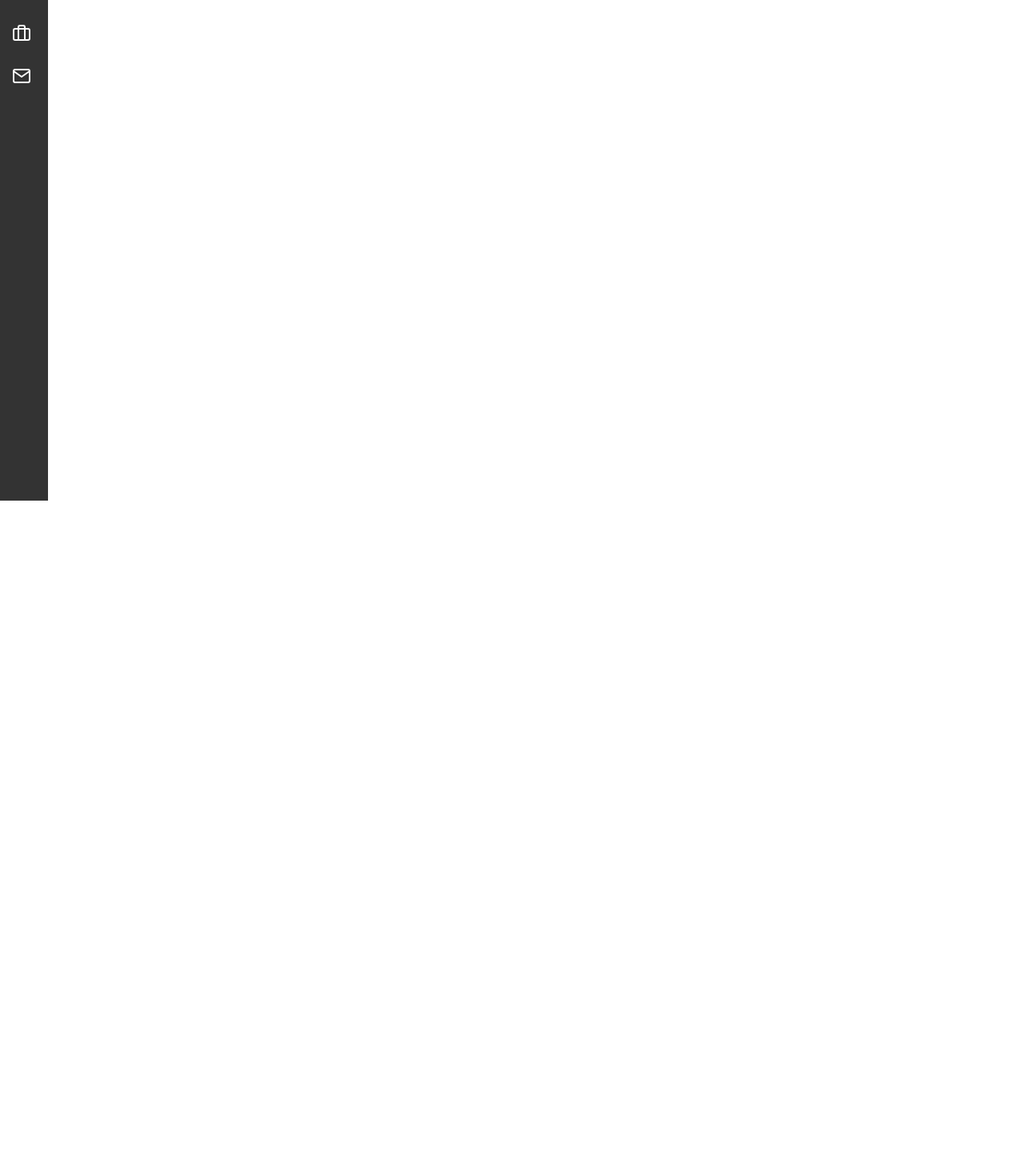
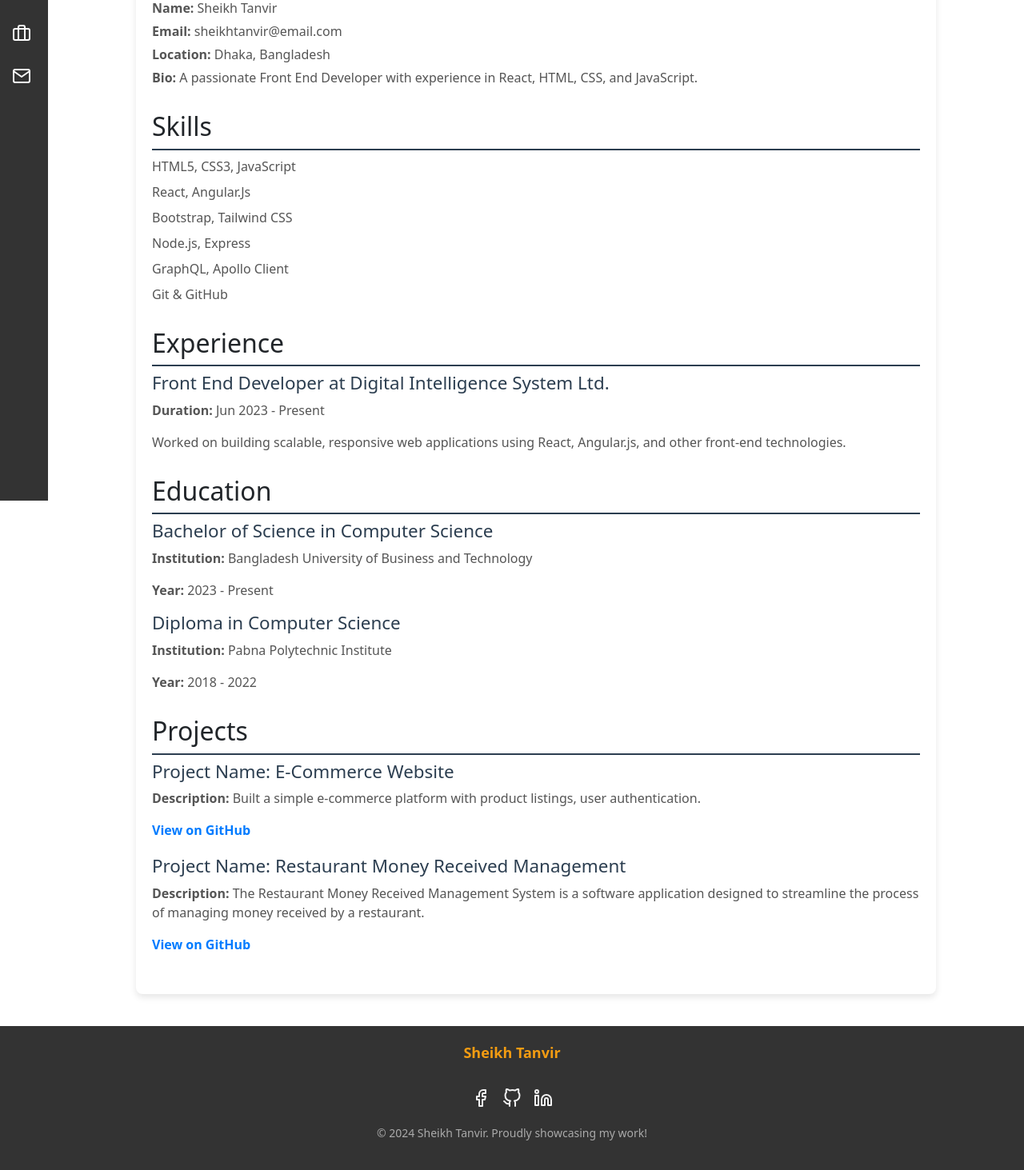
Before and after one commit to sktanvircse/Dashboard, a React (Create React App) app: page /dashboard in a window 1280 px wide. Shown: the part 174-1637 px from the top of the page at 80% size. Before the commit the page ends 800 px from the top, so only its background shows below. Built offline with nearby package versions, Linux system fonts and the light colour scheme.

Commit message:
dashboard

```diff
--- a/package.json
+++ b/package.json
@@ -10,6 +10,7 @@
     "antd": "^5.21.4",
     "axios": "^1.7.7",
     "bootstrap": "^5.3.3",
+    "chart.js": "^4.4.6",
     "formik": "^2.4.6",
     "jquery": "^3.7.1",
     "jquery-ui": "^1.14.0",
@@ -17,6 +18,7 @@
     "moment-timezone": "^0.5.46",
     "react": "^18.3.1",
     "react-bootstrap": "^2.10.5",
+    "react-chartjs-2": "^5.2.0",
     "react-dom": "^18.3.1",
     "react-feather": "^2.0.10",
     "react-icons": "^5.3.0",
--- a/src/styles/_custom.scss
+++ b/src/styles/_custom.scss
@@ -47,12 +47,13 @@
   transition: margin-left 0.3s ease;
 }
 
+//Navbar
+
 /* Main content shift when sidebar is open */
 .sidebar-open .main-content {
   margin-left: 250px; /* Matches the sidebar's open width */
   transition: margin-left 0.3s ease;
 }
-
 /* Basic sidebar styling */
 .sidebar {
   position: fixed;
@@ -67,19 +68,16 @@
   overflow: hidden; /* Hide content when closed */
   z-index: 1000;
 }
-
 /* Open state for sidebar */
 .sidebar.open {
   width: 250px; /* Opened width */
 }
-
 /* Sidebar links */
 .sidebar ul {
   list-style-type: none;
   padding: 0;
   margin: 20px 0 0;
 }
-
 .sidebar ul li {
   padding: 15px;
   display: flex;
@@ -88,23 +86,19 @@
   cursor: pointer;
   transition: background-color 0.3s ease, color 0.3s ease;
 }
-
 .sidebar ul li:hover {
   background-color: #555;
   color: #ddd;
 }
-
 /* Sidebar item text visibility */
 .sidebar ul li span {
   display: none; /* Hidden by default */
   font-size: 1rem;
   white-space: nowrap;
 }
-
 .sidebar.open ul li span {
   display: inline; /* Shown when sidebar is open */
 }
-
 /* Toggle button */
 .toggle-button {
   position: absolute;
@@ -125,49 +119,244 @@
   transition: transform 0.3s ease, background-color 0.3s ease;
   z-index: 1200;
 }
-
 .toggle-button:hover {
   background-color: #555;
   color: #ddd;
 }
-
 /* Hover effect on toggle button */
 .toggle-button:hover {
   background-color: #fff;
   color: #333;
 }
-
 /* Responsive adjustments */
 @media screen and (max-width: 768px) {
   .sidebar {
     width: 50px; /* Smaller width for smaller screens */
   }
-
   .sidebar.open {
     width: 200px; /* Reduced open width */
   }
-
   .toggle-button {
     right: -15px; /* Adjust toggle button position */
   }
 }
-
 @media screen and (max-width: 480px) {
   .sidebar {
     width: 40px; /* Minimal width for very small screens */
   }
-
   .sidebar.open {
     width: 180px; /* Minimal open width */
   }
-
   .sidebar ul li {
     padding: 10px; /* Adjust padding */
   }
-
   .toggle-button {
     right: -10px; /* Adjust toggle button position */
     width: 35px;
     height: 35px;
   }
 }
+
+
+//Footer
+/* Footer Container */
+.simple-footer {
+  background-color: #333;
+  color: #f1f1f1;
+  padding: 20px 15px;
+  text-align: center;
+}
+.footer-container {
+  display: flex;
+  flex-direction: column;
+  align-items: center;
+  gap: 10px;
+}
+/* Name Styling */
+.footer-name {
+  font-size: 18px;
+  font-weight: bold;
+  color: #f39c12;
+}
+/* Social Media Links */
+.footer-social {
+  display: flex;
+  gap: 15px;
+}
+.footer-social a {
+  color: #f1f1f1;
+  font-size: 20px;
+  transition: color 0.3s ease;
+}
+.footer-social a:hover {
+  color: #f39c12;
+}
+/* Footer Bottom */
+.footer-bottom {
+  margin-top: 20px;
+  font-size: 14px;
+  color: #aaa;
+}
+/* Responsive Design */
+@media (max-width: 768px) {
+  .footer-container {
+    gap: 15px;
+  }
+  .footer-social a {
+    font-size: 18px;
+  }
+  .footer-bottom {
+    font-size: 12px;
+  }
+}
+
+
+//Dashboard
+
+/* General Styles */
+body {
+  font-family: 'Arial', sans-serif;
+  background-color: #f4f7fb;
+  margin: 0;
+  padding: 0;
+}
+
+.resume-dashboard {
+  max-width: 1000px;
+  margin: 20px auto;
+  background-color: #fff;
+  border-radius: 8px;
+  box-shadow: 0 4px 8px rgba(0, 0, 0, 0.1);
+  padding: 20px;
+  overflow: hidden;
+}
+
+h1 {
+  text-align: center;
+  color: #333;
+  font-size: 2.5rem;
+  margin-bottom: 20px;
+}
+
+/* Section Styles */
+.section {
+  margin-bottom: 30px;
+}
+
+h2 {
+  font-size: 1.8rem;
+  color: #333;
+  border-bottom: 2px solid #2c3e50;
+  padding-bottom: 8px;
+  margin-bottom: 15px;
+}
+
+/* Personal Information */
+.personal-info p {
+  font-size: 1rem;
+  color: #555;
+  margin: 5px 0;
+}
+
+/* Skills Section */
+.skills ul {
+  list-style-type: none;
+  padding-left: 0;
+}
+
+.skills ul li {
+  font-size: 1rem;
+  color: #555;
+  margin-bottom: 8px;
+}
+
+/* Experience Section */
+.experience .job h3 {
+  font-size: 1.4rem;
+  color: #2c3e50;
+}
+
+.experience p {
+  font-size: 1rem;
+  color: #555;
+}
+
+/* Education Section */
+.education-item h3 {
+  font-size: 1.4rem;
+  color: #2c3e50;
+}
+
+.education-item p {
+  font-size: 1rem;
+  color: #555;
+}
+
+/* Projects Section */
+.project {
+  margin-bottom: 20px;
+}
+
+.project h3 {
+  font-size: 1.4rem;
+  color: #2c3e50;
+}
+
+.project p {
+  font-size: 1rem;
+  color: #555;
+}
+
+.project a {
+  font-size: 1rem;
+  color: #007bff;
+  text-decoration: none;
+  font-weight: bold;
+}
+
+.project a:hover {
+  text-decoration: underline;
+}
+
+/* Footer */
+.footer {
+  text-align: center;
+  padding: 15px;
+  background-color: #2c3e50;
+  color: #fff;
+  margin-top: 30px;
+  border-radius: 8px;
+}
+
+/* Responsive Design */
+@media (max-width: 768px) {
+  .resume-dashboard {
+    margin: 10px;
+    padding: 15px;
+  }
+
+  h1 {
+    font-size: 2rem;
+  }
+
+  h2 {
+    font-size: 1.5rem;
+  }
+
+  h3 {
+    font-size: 1.2rem;
+  }
+
+  .section {
+    margin-bottom: 20px;
+  }
+
+  .skills ul {
+    padding-left: 20px;
+  }
+
+  .project a {
+    display: block;
+    margin-top: 10px;
+  }
+}
--- a/src/views/pages/Dashboard/index.jsx
+++ b/src/views/pages/Dashboard/index.jsx
@@ -1,11 +1,74 @@
-import React from 'react'
+import React from 'react';
 
 const Dashboard = () => {
   return (
-    <>
-      <h1>DashBoard</h1>
-    </>
-  )
-}
+    <div className="resume-dashboard">
+      <h1>Resume Dashboard</h1>
 
-export default Dashboard
+      {/* Personal Information Section */}
+      <section className="section personal-info">
+        <h2>Personal Information</h2>
+        <p><strong>Name:</strong> Sheikh Tanvir</p>
+        <p><strong>Email:</strong> sheikhtanvir@email.com</p>
+        <p><strong>Location:</strong> Dhaka, Bangladesh</p>
+        <p><strong>Bio:</strong> A passionate Front End Developer with experience in React, HTML, CSS, and JavaScript.</p>
+      </section>
+
+      {/* Skills Section */}
+      <section className="section skills">
+        <h2>Skills</h2>
+        <ul>
+          <li>HTML5, CSS3, JavaScript</li>
+          <li>React, Angular.Js</li>
+          <li>Bootstrap, Tailwind CSS</li>
+          <li>Node.js, Express</li>
+          <li>GraphQL, Apollo Client</li>
+          <li>Git & GitHub</li>
+        </ul>
+      </section>
+
+      {/* Experience Section */}
+      <section className="section experience">
+        <h2>Experience</h2>
+        <div className="job">
+          <h3>Front End Developer at Digital Intelligence System Ltd.</h3>
+          <p><strong>Duration:</strong> Jun 2023 - Present</p>
+          <p>Worked on building scalable, responsive web applications using React, Angular.js, and other front-end technologies.</p>
+        </div>
+      </section>
+
+      {/* Education Section */}
+      <section className="section education">
+        <h2>Education</h2>
+        <div className="education-item">
+          <h3>Bachelor of Science in Computer Science</h3>
+          <p><strong>Institution:</strong> Bangladesh University of Business and Technology</p>
+          <p><strong>Year:</strong> 2023 - Present</p>
+        </div>
+        <div className="education-item">
+          <h3>Diploma in Computer Science</h3>
+          <p><strong>Institution:</strong> Pabna Polytechnic Institute</p>
+          <p><strong>Year:</strong> 2018 - 2022</p>
+        </div>
+      </section>
+
+      {/* Projects Section */}
+      <section className="section projects">
+        <h2>Projects</h2>
+        <div className="project">
+          <h3>Project Name: E-Commerce Website</h3>
+          <p><strong>Description:</strong> Built a simple e-commerce platform with product listings, user authentication.</p>
+          <a href="https://github.com/sktanvircse/E-commerce_Website" target="_blank" rel="noopener noreferrer">View on GitHub</a>
+        </div>
+
+        <div className="project">
+          <h3>Project Name: Restaurant Money Received Management</h3>
+          <p><strong>Description:</strong> The Restaurant Money Received Management System is a software application designed to streamline the process of managing money received by a restaurant.</p>
+          <a href="https://github.com/sktanvircse/Restaurant-Money-Received-Management" target="_blank" rel="noopener noreferrer">View on GitHub</a>
+        </div>
+      </section>
+    </div>
+  );
+};
+
+export default Dashboard;
--- a/src/views/partial/Footer.jsx
+++ b/src/views/partial/Footer.jsx
@@ -1,11 +1,36 @@
-import React from 'react'
+import React from 'react';
+import { Facebook, Linkedin, Instagram, GitHub } from 'react-feather';
 
 const Footer = () => {
   return (
-    <>
-      <h1>Footer</h1>
-    </>
-  )
-}
+    <footer className="simple-footer">
+      <div className="footer-container">
+        {/* Your Name */}
+        <p className="footer-name">Sheikh Tanvir</p>
 
-export default Footer
+        {/* Social Media Links */}
+        <div className="footer-social">
+          <a href="https://www.facebook.com/sk.tanvir.9822/" target="_blank" rel="noopener noreferrer">
+            <Facebook />
+          </a>
+          <a href="https://github.com/sktanvircse" target="_blank" rel="noopener noreferrer">
+            <GitHub />
+          </a>
+          {/* <a href="https://instagram.com" target="_blank" rel="noopener noreferrer">
+            <Instagram />
+          </a> */}
+          <a href="https://www.linkedin.com/in/sktanvirdev/" target="_blank" rel="noopener noreferrer">
+            <Linkedin />
+          </a>
+        </div>
+      </div>
+
+      {/* Footer Bottom */}
+      <div className="footer-bottom">
+        <p>&copy; {new Date().getFullYear()} Sheikh Tanvir. Proudly showcasing my work!</p>
+      </div>
+    </footer>
+  );
+};
+
+export default Footer;
--- a/src/views/partial/Navber.jsx
+++ b/src/views/partial/Navber.jsx
@@ -18,7 +18,7 @@ const Navber = ({ isOpen, toggleSidebar }) => {
         </li>
         <li>
           <Briefcase />
-          {isOpen && <span>Services</span>}
+          {isOpen && <span>Work</span>}
         </li>
         <li>
           <Mail />
```
Also changed, not shown: 1 other file (tests, documents, lock files or other folders).
